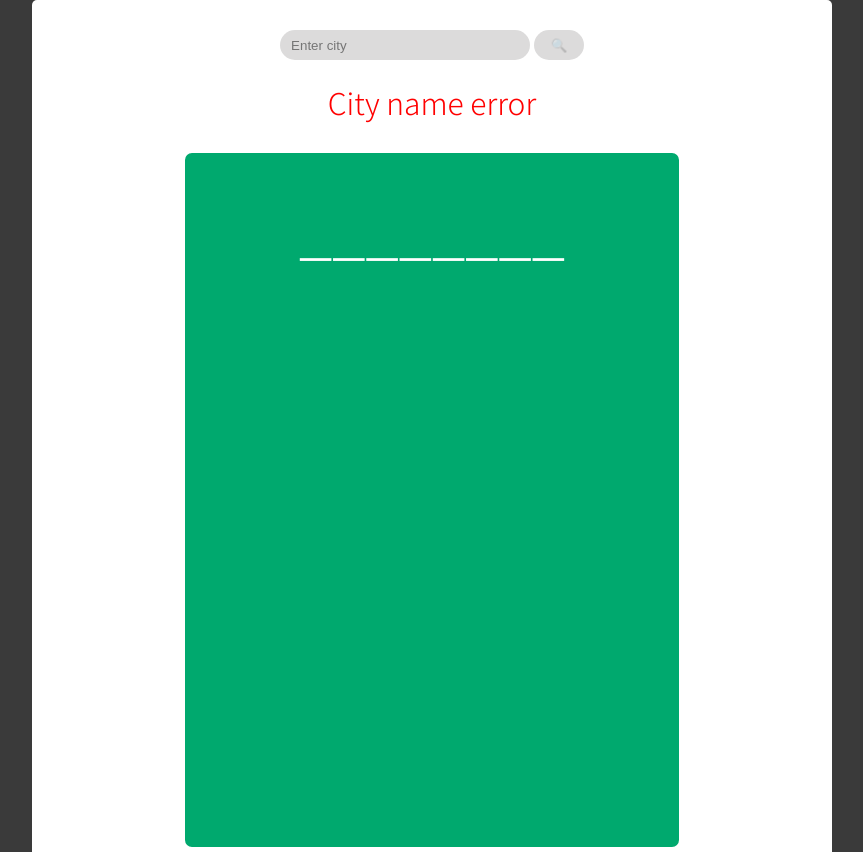
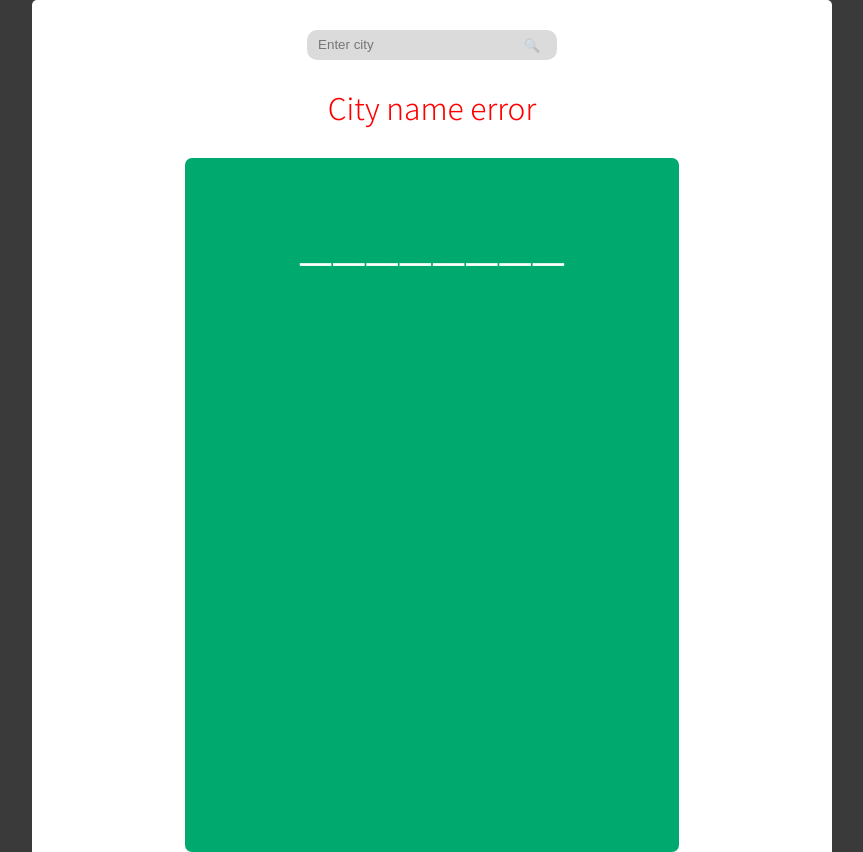
Before and after one commit to sandrbuz/jsWeather-inputApi, a plain HTML site: page index.html in a window 1280 px wide. Shown: the top 852 px of the page, without its empty margins (208-1071 px from the left). Drawn offline with nearby package versions, Linux system fonts and the light colour scheme; no server answers.

Commit message:
redesign2

```diff
--- a/index.html
+++ b/index.html
@@ -14,14 +14,15 @@
     <div class="container">
         <div class="btns" >
             <input list="slct" class='inp address' placeholder="   Enter city" type="text">
+
              <datalist id='slct'>
                  <option>Moscow
                 <option>Saint Petersburg
                  <option>Tel Aviv
                  <option>New York
              </datalist>
-
-            <button class="btn">&#128269;</button>
+             <!-- <button class="btn"><img class="search" src="search.png" alt=""></button> -->
+             <button class="btn">&#128269;</button>
             <p id="loader">load</p>
          </div>
          <!-- btns -->
--- a/style.css
+++ b/style.css
@@ -30,7 +30,6 @@ body {
   /* background: rgb(221, 221, 221); */
   display: flex;
   flex-direction: column;
-
   margin: auto;
   border: 3px solid white;
   border-radius: 10px;
@@ -66,14 +65,21 @@ body {
 }
 .inp {
   background: rgb(220, 219, 219);
-  border-radius: 20px;
+  border-radius: 10px 0px 0px 10px;
   border: blanchedalmond;
-  width: 250px;
+  width: 200px;
   height: 30px;
+  margin-bottom: 5px;
+  margin-left: -50px;
 }
 .btn {
+  position: absolute;
+  /* left: 319px; */
+  /* width: 1px; */
+  /* height: 2px; */
+  /* margin-left: -5px; */
   background: rgb(220, 219, 219);
-  border-radius: 20px;
+  border-radius: 0px 10px 10px 0;
   border: blanchedalmond;
   width: 50px;
   height: 30px;
@@ -98,11 +104,11 @@ body {
     font-size: 25px;
   }
 }
-@media (max-width: 600px) {
+@media (max-width: 350px) {
   /* 355 */
   .wthr {
     width: 300px;
-    max-height: 300px;
+    max-height: 600px;
   }
   .container {
     max-height: 150vh;
```
Also changed, not shown: search.png (added).
